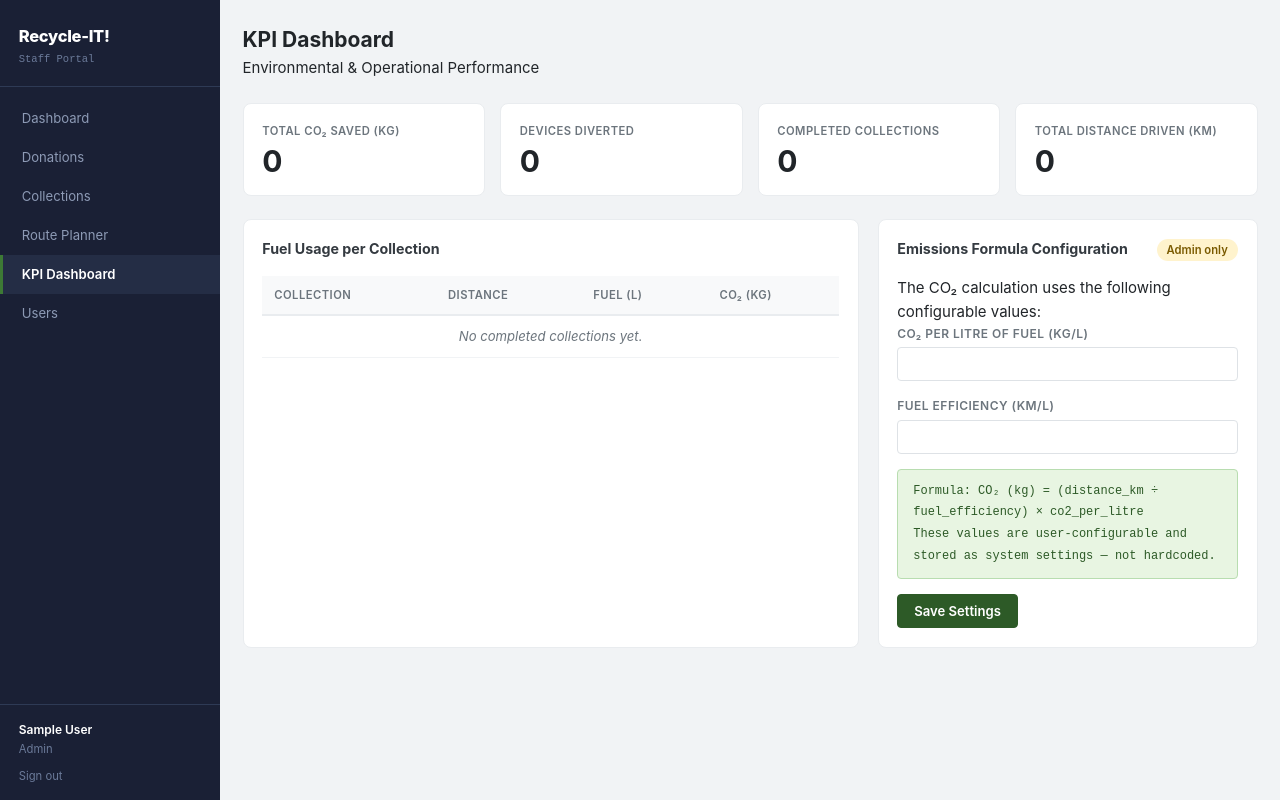
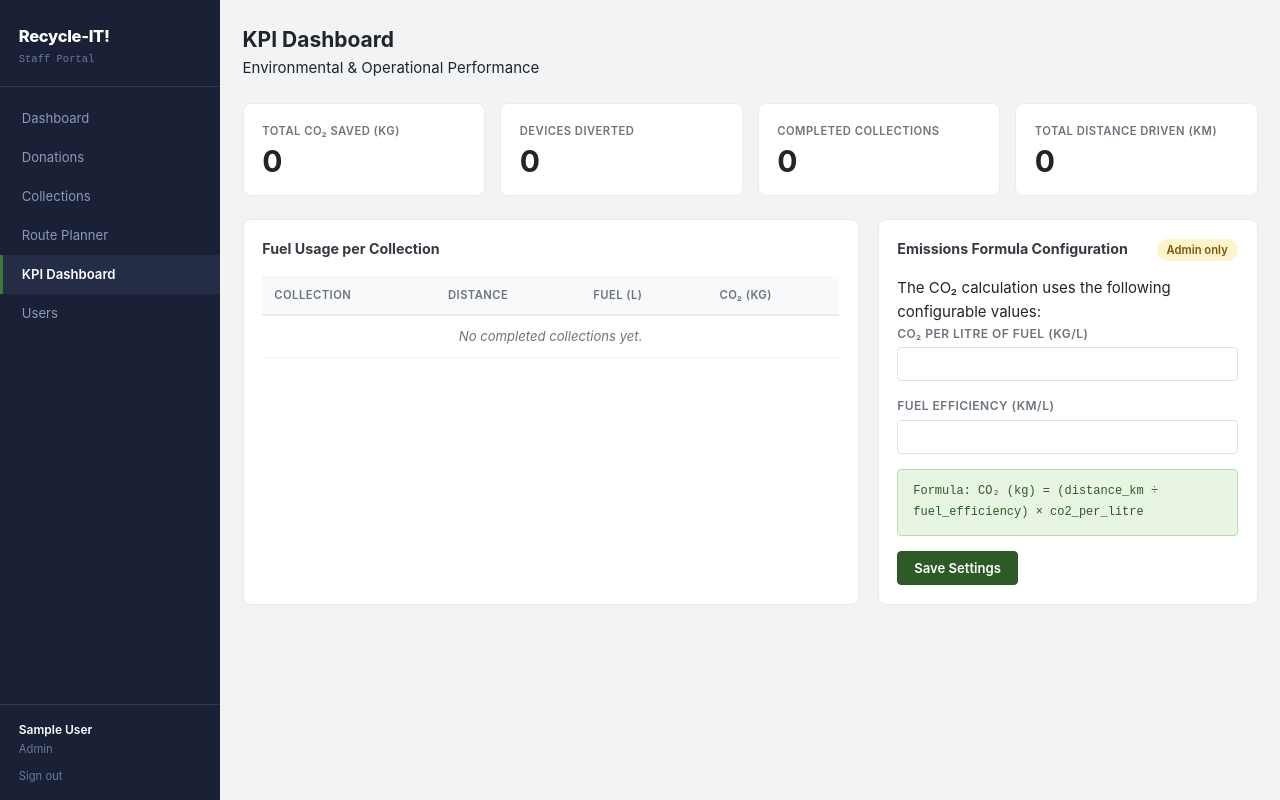
Before and after one commit to AMirza22/recycle_it, a Django app: page /kpi/ in a window 1280 px wide. Run offline with Django 5.2, Linux system fonts and the light colour scheme; the visitor is signed in with stand-in values (Sample User, id 1); data that the repository does not hold is empty.

Commit message:
HTML Fix

```diff
--- a/templates/core/kpi_dashboard.html
+++ b/templates/core/kpi_dashboard.html
@@ -93,8 +93,6 @@
             <div class="formula-note">
                 <p>Formula: CO&#8322; (kg) = (distance_km ÷ fuel_efficiency)
                 &times; co2_per_litre</p>
-                <p>These values are user-configurable and stored as system
-                settings — not hardcoded.</p>
             </div>
             <button type="submit" class="btn btn-primary">
                 Save Settings
```
